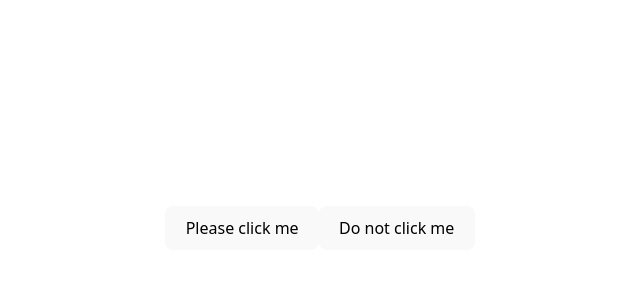
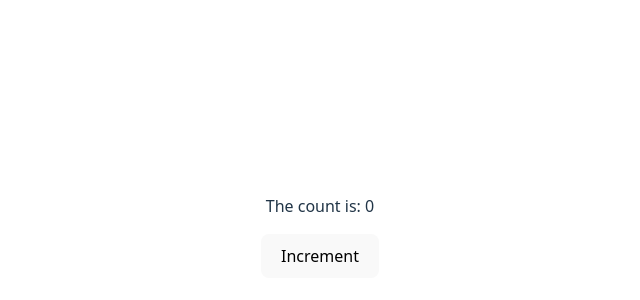
Before and after one commit to duckyoon/React_First_App, a React (Vite) app in the folder first-react-app/: page / in a window 1280 px wide. Shown: the part 172-472 px from the top of the page, without its empty margins (320-960 px from the left). Built offline with nearby package versions, Linux system fonts and the light colour scheme.

Commit message:
example: 250409_리액트 useState

```diff
--- a/first-react-app/src/App.jsx
+++ b/first-react-app/src/App.jsx
@@ -9,6 +9,7 @@ import Slots from './Slots';
 import ShoppingList from './ShoppingList';
 import PropertyList from './PropertyList';
 import Clicker from './Clicker';
+import Counter from './Counter';
 // const data = [
 //   {id: 1, item:"eggs", quantity: 12, completed: false},
 //   {id: 2, item:"milk", quantity: 5, completed: true},
@@ -28,8 +29,9 @@ import Clicker from './Clicker';
 function App() {
   return (
     <div>
-      <Clicker message="Hi!!!" buttonText="Please click me"/>
-      <Clicker message="Please Stop Clicking me!" buttonText="Do not click me"/>
+      <Counter />
+      {/* <Clicker message="Hi!!!" buttonText="Please click me"/>
+      <Clicker message="Please Stop Clicking me!" buttonText="Do not click me"/> */}
       {/* <PropertyList items={properties}/>       */}
       {/* <ShoppingList items={data}/> */}
       {/* <Greeter person="Bill" from="jj"/>
--- /dev/null
+++ b/first-react-app/src/Counter.jsx
@@ -0,0 +1,15 @@
+import {useState} from "react";
+
+
+export default function Counter(){
+    const [count, setCount] = useState(0)
+    const changeNum = () => {
+        setCount(count + 1);
+    }
+    return (
+        <div>
+            <p>The count is: {count}</p>
+            <button onClick={changeNum}>Increment</button>
+        </div>
+    );
+}
```
